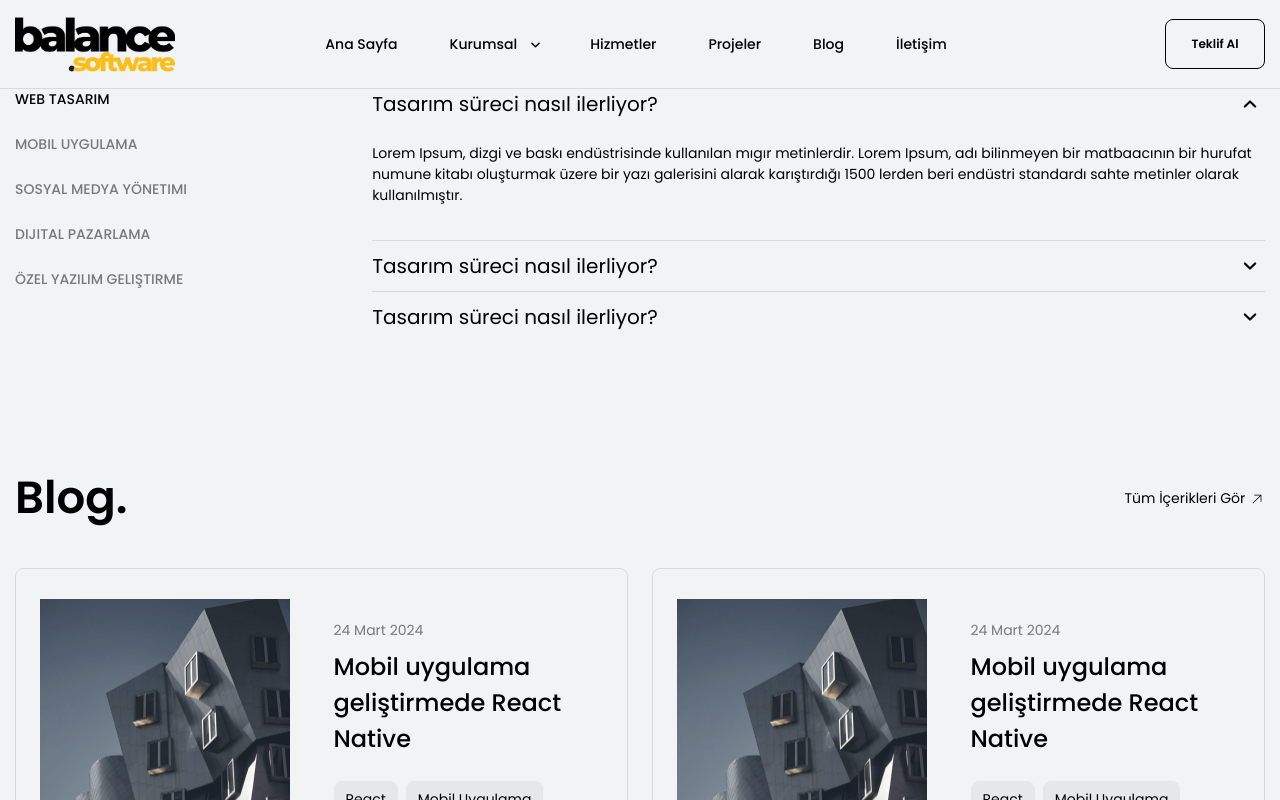
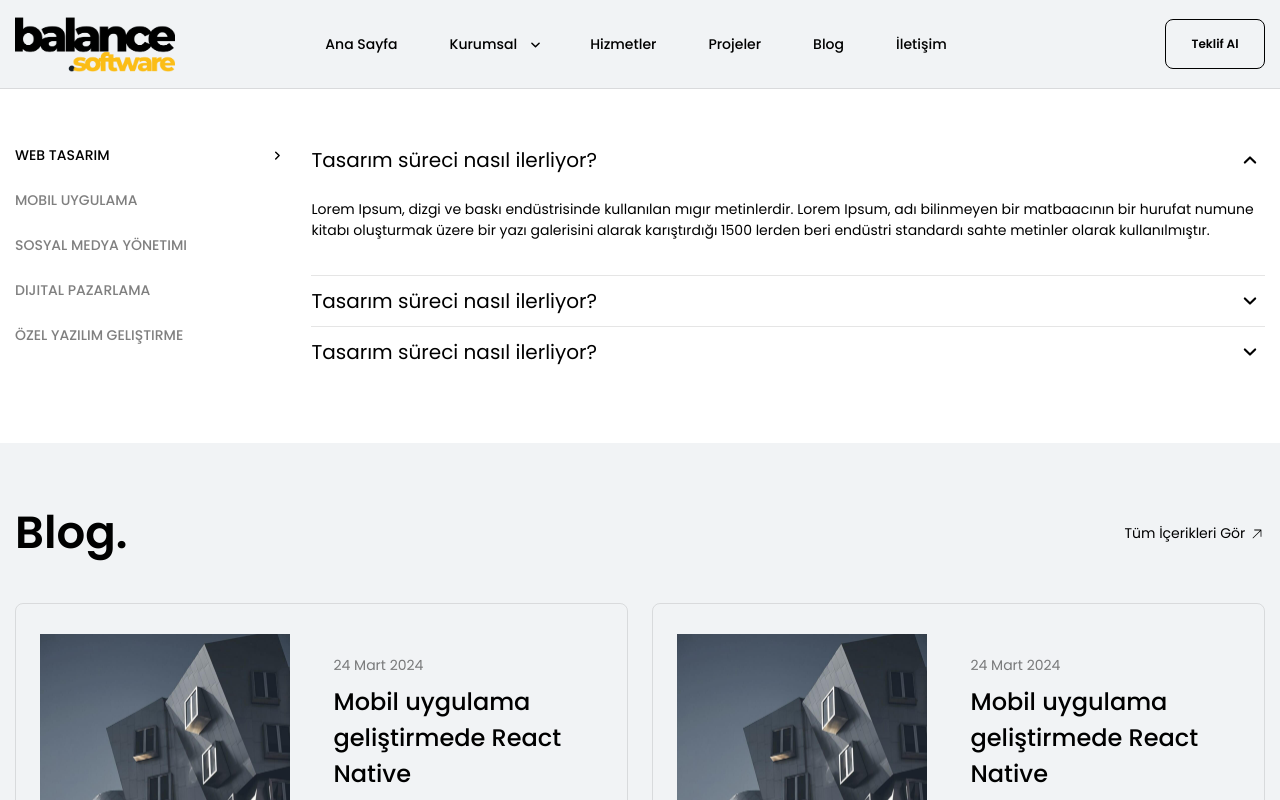
Before and after one commit to furkanqq/software-solutions, a Next.js app: page / in a window 1280 px wide. Shown: the top 800 px of the page. Built offline with nearby package versions, Linux system fonts and the light colour scheme.

Commit message:
faq updated

```diff
--- a/pages/home/index.module.scss
+++ b/pages/home/index.module.scss
@@ -85,8 +85,13 @@
 // Faq Section
 
 .faq {
+  background-color: rgba(var(--colors-light));
+  padding: 56px 0;
+
+  .faq_wrapper {
     display: grid;
-  grid-template-columns: 2fr 5fr;
+    grid-template-columns: 2fr 7fr;
+    gap: 24px;
 
     .tab_menu {
       ul {
@@ -100,6 +105,20 @@
           cursor: pointer;
           font-weight: 500;
           color: rgba(var(--colors-dark), 0.5);
+          display: flex;
+          align-items: center;
+          justify-content: space-between;
+          transition: .5s ease all;
+
+          &:hover {
+            color: rgba(var(--colors-dark), 1);
+            transition: .5s ease all;
+            margin-left: 10px;
+          }
+
+          span {
+            transform: rotate(-90deg);
+          }
         }
 
         .active {
@@ -153,3 +172,4 @@
       }
     }
   }
+}
--- a/pages/home/index.tsx
+++ b/pages/home/index.tsx
@@ -2,6 +2,7 @@ import styles from './index.module.scss';
 import cn from 'classnames';
 
 import { IconFooterArrow } from '@/src/assets/IconFooterArrow';
+import { IconChevronDown } from '@/src/assets/IconChevronDown';
 
 import Container from '@/src/components/XContainer';
 import { XImage } from '@/src/components/XImage';
@@ -9,19 +10,23 @@ import XFooter from '@/src/composite/XFooter';
 import XHeader from '@/src/composite/XHeader';
 
 import Layouts from '@/src/layouts';
-import { IconChevronDown } from '@/src/assets/IconChevronDown';
 
 export default function HomePage() {
   return (
     <Layouts>
       <main>
         <XHeader />
-        <section>
+        <section className={styles.faq}>
           <Container>
-            <div className={styles.faq}>
+            <div className={styles.faq_wrapper}>
               <div className={styles.tab_menu}>
                 <ul>
-                  <li className={styles.active}>Web Tasarım</li>
+                  <li className={styles.active}>
+                    Web Tasarım
+                    <span>
+                      <IconChevronDown height={20} width={20} />
+                    </span>
+                  </li>
                   <li>Mobil Uygulama</li>
                   <li>Sosyal Medya Yönetimi</li>
                   <li>Dijital Pazarlama</li>
--- a/styles/utils/_reboot.scss
+++ b/styles/utils/_reboot.scss
@@ -167,9 +167,6 @@ sup {
   top: -0.5em;
 }
 
-section {
-  margin-bottom: 56px !important;
-}
 
 a {
   text-decoration: none;
```
Lines whose indentation alone changed are shown as unchanged.
